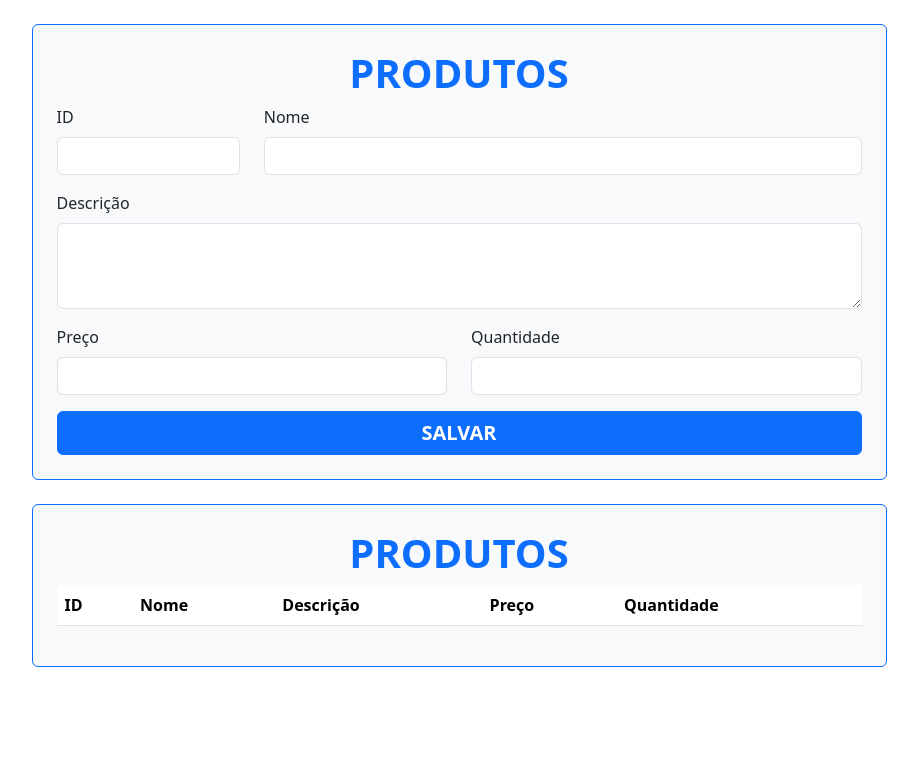
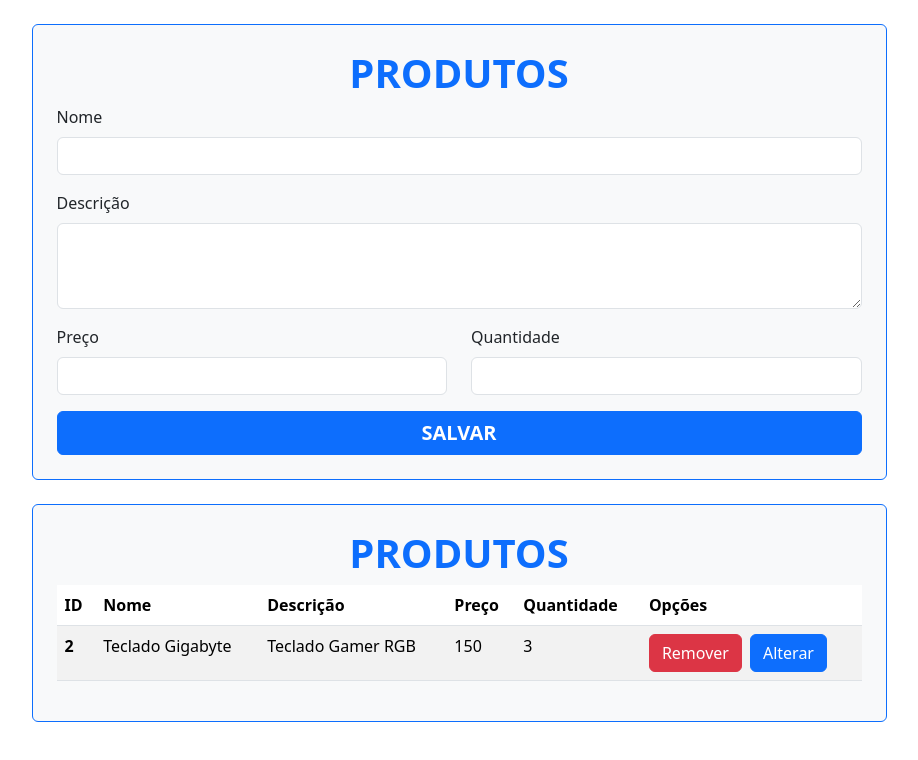
Before and after one commit to guiiiividd/cad-produto, an Angular app: page / in a window 1280 px wide. Shown: the top 760 px of the page, without its empty margins (181-1099 px from the left). Built offline with nearby package versions, Linux system fonts and the light colour scheme; data requests are answered from the project's data file.

Commit message:
:sparkles: feat: Updating and Deleting Product

```diff
--- a/db.json
+++ b/db.json
@@ -1,3 +1,11 @@
 {
-  "products": []
+  "products": [
+    {
+      "id": 2,
+      "name": "Teclado Gigabyte",
+      "description": "Teclado Gamer RGB",
+      "price": 150,
+      "quantity": 3
+    }
+  ]
 }
--- a/src/app/product.service.ts
+++ b/src/app/product.service.ts
@@ -18,4 +18,12 @@ export class ProductService {
   save(product: Product): Observable<Product> {
     return this.http.post<Product>(this.url, product);
   }
+
+  delete(product: Product): Observable<void> {
+    return this.http.delete<void>(`${this.url}/${product.id}`);
+  }
+
+  update(product: Product): Observable<Product> {
+    return this.http.put<Product>(`${this.url}/${product.id}`, product);
+  }
 }
--- a/src/app/products/products.component.html
+++ b/src/app/products/products.component.html
@@ -10,18 +10,7 @@
           </div>
         </div>
         <div class="row mb-3">
-          <div class="col-3">
-            <div>
-              <label for="inputID" class="form-label">ID</label>
-              <input
-                type="text"
-                class="form-control"
-                id="inputID"
-                formControlName="id"
-              />
-            </div>
-          </div>
-          <div class="col-9">
+          <div class="col">
             <div>
               <label for="inputNome" class="form-label">Nome</label>
               <input
@@ -95,6 +84,7 @@
             <th scope="col">Descrição</th>
             <th scope="col">Preço</th>
             <th scope="col">Quantidade</th>
+            <th>Opções</th>
           </tr>
         </thead>
         <tbody>
@@ -104,6 +94,10 @@
             <td>{{ product.description }}</td>
             <td>{{ product.price }}</td>
             <td>{{ product.quantity }}</td>
+            <td>
+              <button type="submit" class="btn btn-danger me-2" (click)="delete(product)">Remover</button>
+              <button type="submit" class="btn btn-primary" (click)="edit(product)">Alterar</button>
+            </td>
           </tr>
         </tbody>
       </table>
--- a/src/app/products/products.component.ts
+++ b/src/app/products/products.component.ts
@@ -12,6 +12,9 @@ export class ProductsComponent implements OnInit {
   products: Product[] = [];
 
   formGroupProduct: FormGroup;
+
+  isEditing = false;
+
   constructor(
     private formBuilder: FormBuilder,
     private service: ProductService
@@ -30,9 +33,20 @@ export class ProductsComponent implements OnInit {
   }
 
   save() {
-    this.service.save(this.formGroupProduct.value).subscribe({
-      next: (data) => this.products.push(data),
-    });
+    if (this.isEditing) {
+      this.service.update(this.formGroupProduct.value).subscribe({
+        next: () => {
+          this.loadProducts();
+          this.isEditing = false;
+        },
+      });
+    } else {
+      this.service.save(this.formGroupProduct.value).subscribe({
+        next: (data) => this.products.push(data),
+      });
+    }
+
+    this.formGroupProduct.reset();
   }
 
   loadProducts() {
@@ -40,4 +54,15 @@ export class ProductsComponent implements OnInit {
       next: (data) => (this.products = data),
     });
   }
+
+  delete(product: Product) {
+    this.service.delete(product).subscribe({
+      next: () => this.loadProducts(),
+    });
+  }
+
+  edit(product: Product) {
+    this.formGroupProduct.setValue(product);
+    this.isEditing = true;
+  }
 }
```
